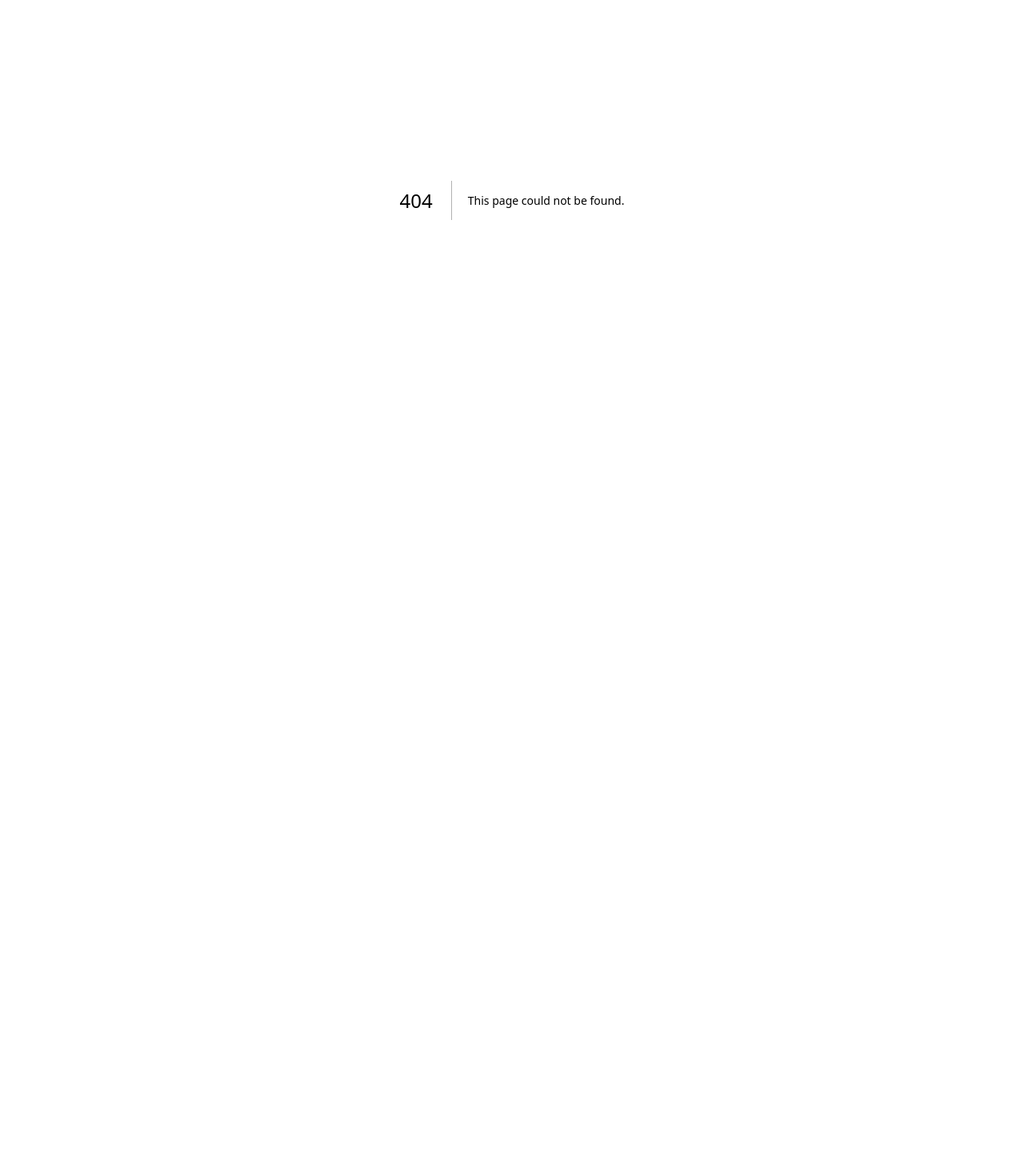
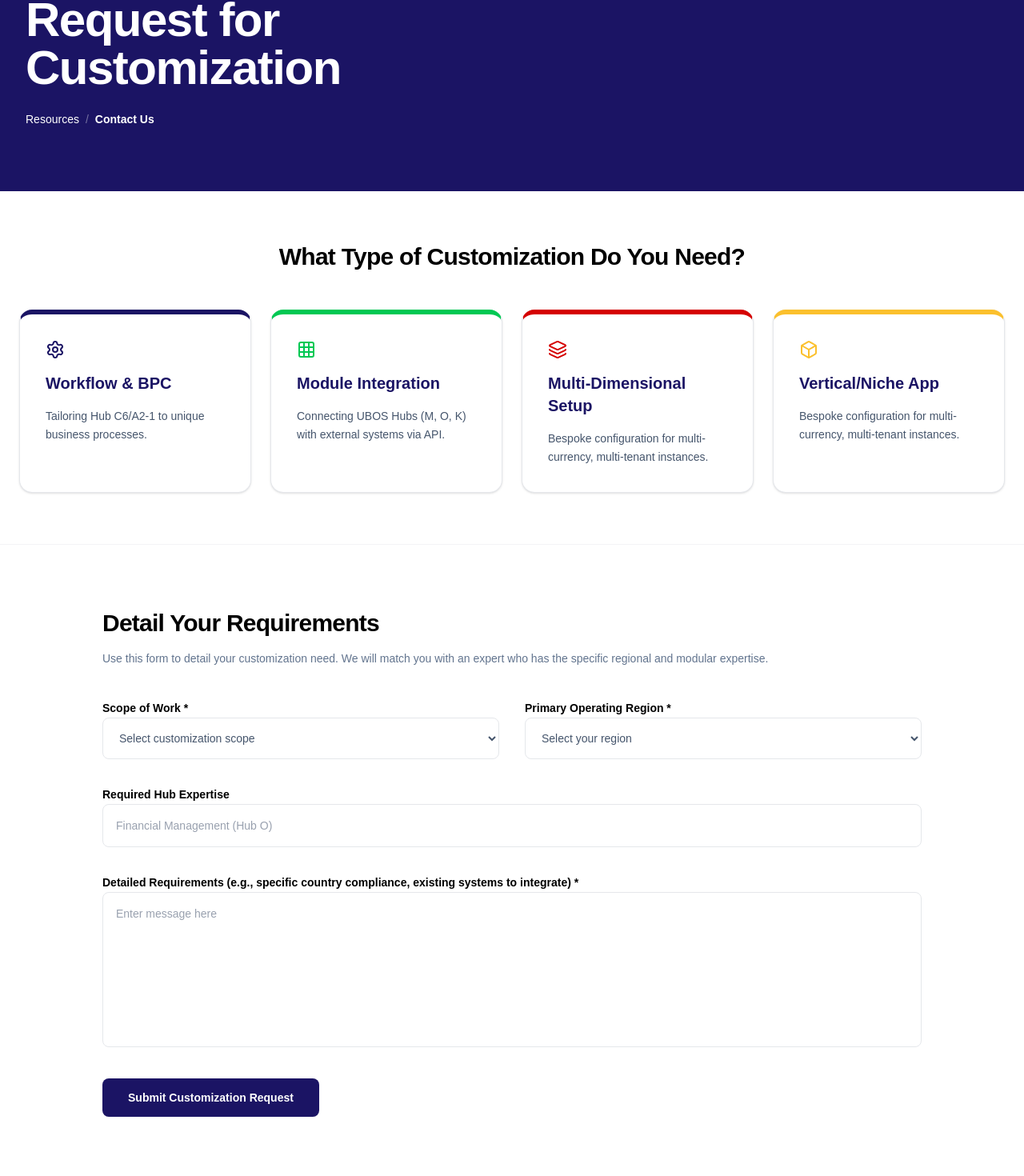
Before and after one commit to PROJECT-STAR-1/BeapOne_CMS, a Next.js app: page /home/resources/request-customization in a window 1280 px wide. Before the commit this address had no page. Shown: the part 150-1620 px from the top of the page at 80% size. Before the commit the page ends 800 px from the top, so only its background shows below. Built offline with nearby package versions, Linux system fonts and the light colour scheme.

Commit message:
This is the Request Customization Page

```diff
--- /dev/null
+++ b/src/app/home/resources/request-customization/page.jsx
@@ -0,0 +1,24 @@
+"use client";
+
+import React from "react";
+import HeroSection from "@/components/resources/request-customization/HeroSection";
+import CustomizationTypesSection from "@/components/resources/request-customization/CustomizationTypesSection";
+import RequirementsFormSection from "@/components/resources/request-customization/RequirementsFormSection";
+import CustomerCareSection from "@/components/faqs/CustomerCareSection";
+import TestimonialsSection from "@/components/home/TestimonialsSection";
+
+export default function RequestCustomization() {
+  return (
+    <div className="w-full bg-white font-instrument-sans text-slate-900 overflow-x-hidden">
+      <HeroSection />
+
+      <CustomizationTypesSection />
+
+      <RequirementsFormSection />
+
+      <CustomerCareSection />
+
+      <TestimonialsSection />
+    </div>
+  );
+}
--- a/src/components/Footer.jsx
+++ b/src/components/Footer.jsx
@@ -121,6 +121,10 @@
                 label: "Request Demo",
                 href: "/home/resources/request-demo",
               },
+              {
+                label: "Request For Customization",
+                href: "/home/resources/request-customization",
+              },
             ]}
             extraTitle="Download"
             extraLinks={[
--- a/src/components/navbars/MainNavbar.jsx
+++ b/src/components/navbars/MainNavbar.jsx
@@ -56,6 +56,10 @@
       {
         label: "Request Demo",
         href: "/home/resources/request-demo",
+      },
+      {
+        label: "Request For Customization",
+        href: "/home/resources/request-customization",
       },
     ],
   },
--- /dev/null
+++ b/src/components/resources/request-customization/CustomizationTypesSection.jsx
@@ -0,0 +1,66 @@
+"use client";
+
+import React from "react";
+import { Settings, Grid, Layers, Box } from "lucide-react";
+
+// Data derived from RFC2.jpg
+const CUSTOMIZATION_TYPES = [
+  {
+    title: "Workflow & BPC",
+    description: "Tailoring Hub C6/A2-1 to unique business processes.",
+    topBorderColor: "#1B1464", // Dark Blue
+    icon: <Settings size={24} className="text-[#1B1464]" />,
+  },
+  {
+    title: "Module Integration",
+    description:
+      "Connecting UBOS Hubs (M, O, K) with external systems via API.",
+    topBorderColor: "#00C853", // Green
+    icon: <Grid size={24} className="text-[#00C853]" />,
+  },
+  {
+    title: "Multi-Dimensional Setup",
+    description:
+      "Bespoke configuration for multi-currency, multi-tenant instances.",
+    topBorderColor: "#D50000", // Red
+    icon: <Layers size={24} className="text-[#D50000]" />,
+  },
+  {
+    title: "Vertical/Niche App",
+    description:
+      "Bespoke configuration for multi-currency, multi-tenant instances.",
+    topBorderColor: "#FBC02D", // Yellow
+    icon: <Box size={24} className="text-[#FBC02D]" />,
+  },
+];
+
+export default function CustomizationTypesSection() {
+  return (
+    <section className="relative z-20 px-6 py-16 bg-white border-b border-gray-100">
+      <div className="max-w-7xl mx-auto">
+        <div className="text-center mb-12">
+          <h2 className="text-3xl font-bold text-black mb-4 tracking-tight">
+            What Type of Customization Do You Need?
+          </h2>
+        </div>
+
+        <div className="grid grid-cols-1 md:grid-cols-2 lg:grid-cols-4 gap-6">
+          {CUSTOMIZATION_TYPES.map((type, idx) => (
+            <div
+              key={idx}
+              className="bg-white rounded-2xl p-8 shadow-sm border border-gray-200 hover:shadow-xl hover:scale-[1.02] transition-all duration-300 flex flex-col h-full border-t-[6px]"
+              style={{ borderTopColor: type.topBorderColor }}>
+              <div className="mb-4">{type.icon}</div>
+              <h3 className="text-xl font-bold text-[#1B1464] mb-4">
+                {type.title}
+              </h3>
+              <p className="text-slate-600 text-sm leading-relaxed">
+                {type.description}
+              </p>
+            </div>
+          ))}
+        </div>
+      </div>
+    </section>
+  );
+}
--- /dev/null
+++ b/src/components/resources/request-customization/HeroSection.jsx
@@ -0,0 +1,20 @@
+"use client";
+
+import React from "react";
+
+export default function HeroSection() {
+  return (
+    <section className="w-full bg-[#1B1464] py-20 px-8">
+      <div className="max-w-7xl mx-auto"></div>
+      <div className="max-w-7xl mx-auto relative z-10">
+        <h1 className="text-6xl font-bold text-white tracking-tight mb-6">
+          Request for <br /> Customization
+        </h1>
+        <p className="text-white text-sm font-medium flex items-center gap-2">
+          Resources <span className="opacity-40">/</span>{" "}
+          <span className="font-bold">Contact Us</span>
+        </p>
+      </div>
+    </section>
+  );
+}
--- /dev/null
+++ b/src/components/resources/request-customization/RequirementsFormSection.jsx
@@ -0,0 +1,90 @@
+"use client";
+
+import React from "react";
+
+export default function RequirementsFormSection() {
+  return (
+    <section className="max-w-7xl mx-auto px-6 py-20 bg-white">
+      <div className="max-w-5xl mx-auto">
+        <div className="mb-10">
+          <h2 className="text-3xl font-bold text-black mb-4 tracking-tight">
+            Detail Your Requirements
+          </h2>
+          <p className="text-slate-500 text-sm">
+            Use this form to detail your customization need. We will match you
+            with an expert who has the specific regional and modular expertise.
+          </p>
+        </div>
+
+        <form className="space-y-8">
+          <div className="grid grid-cols-1 md:grid-cols-2 gap-8">
+            {/* Scope of Work */}
+            <div className="space-y-2">
+              <label className="text-sm font-bold text-black">
+                Scope of Work *
+              </label>
+              <select
+                className="w-full p-4 bg-white border border-gray-200 rounded-lg text-slate-600 focus:outline-none focus:ring-2 focus:ring-[#1B1464] text-sm"
+                defaultValue="">
+                <option value="" disabled>
+                  Select customization scope
+                </option>
+                <option value="Workflow">Workflow Automation</option>
+                <option value="Integration">API Integration</option>
+                <option value="Reporting">Custom Reporting</option>
+                <option value="FullBuild">Full App Build</option>
+              </select>
+            </div>
+
+            {/* Primary Region */}
+            <div className="space-y-2">
+              <label className="text-sm font-bold text-black">
+                Primary Operating Region *
+              </label>
+              <select
+                className="w-full p-4 bg-white border border-gray-200 rounded-lg text-slate-600 focus:outline-none focus:ring-2 focus:ring-[#1B1464] text-sm"
+                defaultValue="">
+                <option value="" disabled>
+                  Select your region
+                </option>
+                <option value="NA">North America</option>
+                <option value="EMEA">EMEA</option>
+                <option value="APAC">APAC</option>
+              </select>
+            </div>
+          </div>
+
+          {/* Required Hub Expertise */}
+          <div className="space-y-2">
+            <label className="text-sm font-bold text-black">
+              Required Hub Expertise
+            </label>
+            <input
+              type="text"
+              placeholder="Financial Management (Hub O)"
+              className="w-full p-4 bg-white border border-gray-200 rounded-lg text-slate-900 placeholder:text-gray-400 focus:outline-none focus:ring-2 focus:ring-[#1B1464] text-sm"
+            />
+          </div>
+
+          {/* Detailed Requirements */}
+          <div className="space-y-2">
+            <label className="text-sm font-bold text-black">
+              Detailed Requirements (e.g., specific country compliance, existing
+              systems to integrate) *
+            </label>
+            <textarea
+              rows={8}
+              placeholder="Enter message here"
+              className="w-full p-4 bg-white border border-gray-200 rounded-lg text-slate-900 placeholder:text-gray-400 focus:outline-none focus:ring-2 focus:ring-[#1B1464] text-sm resize-none"></textarea>
+          </div>
+
+          <button
+            type="button"
+            className="bg-[#1B1464] text-white px-8 py-3.5 rounded-lg font-bold text-sm hover:opacity-90 transition-opacity">
+            Submit Customization Request
+          </button>
+        </form>
+      </div>
+    </section>
+  );
+}
```
